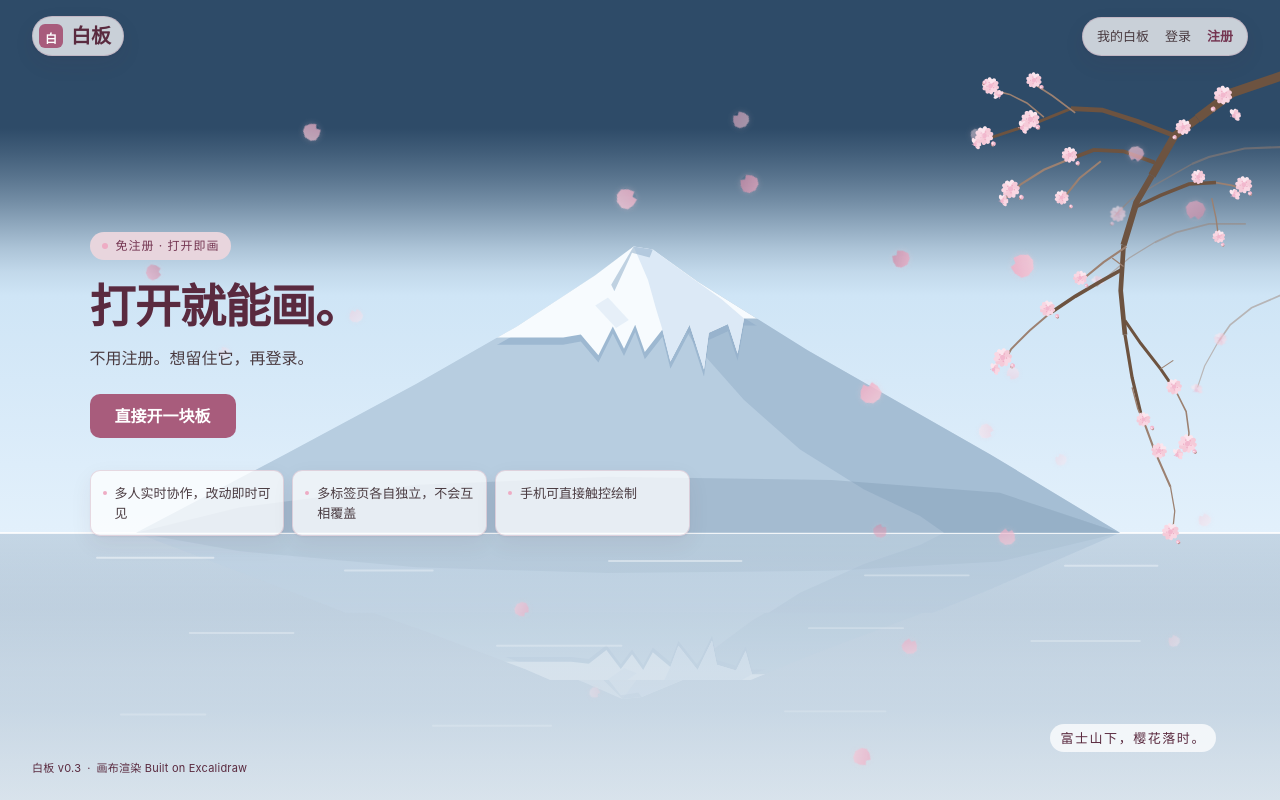
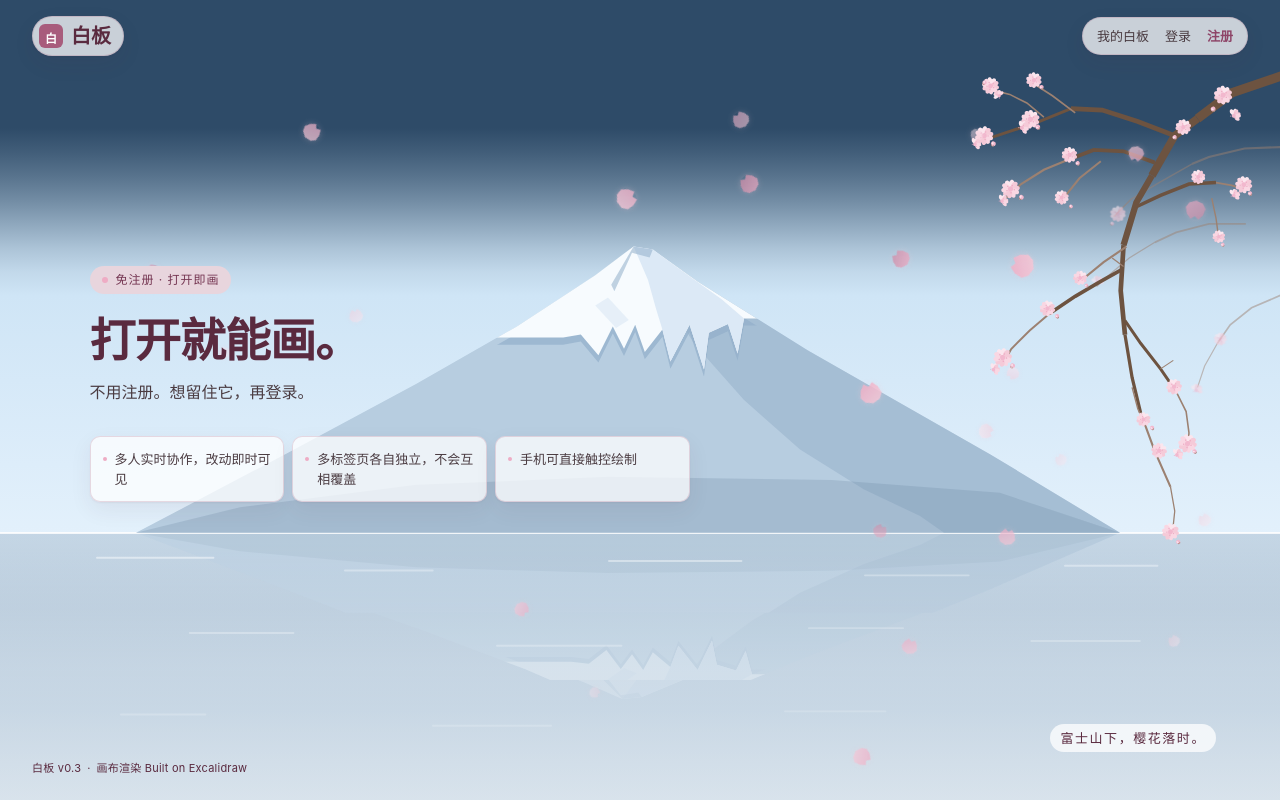
Before and after one commit to cherryi6081/Sakura-Whiteboard, a React (Vite) app in the folder apps/web/: page / in a window 1280 px wide. Built offline with nearby package versions, Linux system fonts and the light colour scheme.

Commit message:
首页改为纯展示页：移除全部可交互入口与建板请求

```diff
--- a/apps/web/src/home/HomePage.tsx
+++ b/apps/web/src/home/HomePage.tsx
@@ -1,85 +1,31 @@
-import { useEffect, useState } from "react";
-import { createBoard } from "../boards/boardsApi";
-import { recordRecentBoard } from "../boards/recentBoards";
-import { IconAlert } from "../ui/icons";
 import { FujiScene } from "./FujiScene";
 
 /**
- * 首页 / 入口：**免注册直接开板**是唯一主行动点（视觉方案 §4.1）。
- * 建板失败就地内联提示，不整页替换、不弹 alert；配额 429 引导去登录。
+ * 首页 / 纯展示页：只呈现品牌、文案与场景。
+ *
+ * 这里没有任何可交互控件，也不发起任何网络请求；登录与白板入口只能靠直接访问
+ * `/login`、`/boards`（以及 `/board/:id`）到达。顶栏里的三个词条是纯文本标注，
+ * 不带链接、hover 与焦点行为。
  */
 export function HomePage() {
-  const [busy, setBusy] = useState(false);
-  const [slow, setSlow] = useState(false);
-  const [error, setError] = useState<{ kind: "quota" | "error"; message: string } | null>(null);
-  const [offline, setOffline] = useState(() => (typeof navigator === "undefined" ? false : !navigator.onLine));
-
-  useEffect(() => {
-    const on = () => setOffline(false);
-    const off = () => setOffline(true);
-    window.addEventListener("online", on);
-    window.addEventListener("offline", off);
-    return () => {
-      window.removeEventListener("online", on);
-      window.removeEventListener("offline", off);
-    };
-  }, []);
-
-  const start = async () => {
-    if (busy || offline) return;
-    setError(null);
-    setBusy(true);
-    const slowTimer = window.setTimeout(() => setSlow(true), 400);
-    const result = await createBoard();
-    window.clearTimeout(slowTimer);
-    setSlow(false);
-    setBusy(false);
-
-    if (result.ok) {
-      recordRecentBoard({ id: result.data.id, title: result.data.title });
-      window.location.href = `/board/${result.data.id}`;
-      return;
-    }
-    if (result.status === 429 && result.code === "QUOTA_EXCEEDED") {
-      setError({ kind: "quota", message: "这个浏览器已建满 3 块临时板。登录后可以继续，临时板也能一起转入账号。" });
-      return;
-    }
-    setError({ kind: "error", message: "没开成，再试一次。" });
-  };
-
-  const quotaFull = error?.kind === "quota";
-
   return (
     <div className="wb-home">
       {/* 场景铺满整个视口，绝对定位在内容之下；aria-hidden + pointer-events: none */}
       <FujiScene />
 
       <header className="wb-home__top">
-        <a className="wb-brand" href="/">
+        <span className="wb-brand">
           <span className="wb-brand__mark" aria-hidden>
             白
           </span>
           白板
-        </a>
-        <nav className="wb-home__nav" aria-label="账户入口">
-          <a className="wb-home__nav-link" href="/boards">
-            我的白板
-          </a>
-          <a className="wb-home__nav-link" href="/login">
-            登录
-          </a>
-          <a className="wb-home__nav-link wb-home__nav-link--strong" href="/register">
-            注册
-          </a>
-        </nav>
+        </span>
+        <p className="wb-home__nav">
+          <span className="wb-home__nav-item">我的白板</span>
+          <span className="wb-home__nav-item">登录</span>
+          <span className="wb-home__nav-item wb-home__nav-item--strong">注册</span>
+        </p>
       </header>
-
-      {offline ? (
-        <div className="wb-banner wb-banner--warning" role="status">
-          <IconAlert />
-          <span>连不上服务器，恢复网络后就能继续。</span>
-        </div>
-      ) : null}
 
       <div className="wb-home__stage">
         <main className="wb-home__main">
@@ -89,41 +35,6 @@ export function HomePage() {
           </p>
           <h1 className="wb-home__headline">打开就能画。</h1>
           <p className="wb-home__lead">不用注册。想留住它，再登录。</p>
-
-          <div className="wb-home__action">
-            {quotaFull ? (
-              <a className="wb-btn wb-btn--primary wb-btn--lg" href="/login?next=%2Fboards">
-                登录并继续
-              </a>
-            ) : (
-              <button
-                className="wb-btn wb-btn--primary wb-btn--lg"
-                type="button"
-                onClick={() => void start()}
-                disabled={busy || offline}
-                data-testid="home-create-board"
-              >
-                {busy ? <span className="wb-spinner" aria-hidden /> : null}
-                {busy ? (slow ? "还在连接…" : "正在准备画布…") : "直接开一块板"}
-              </button>
-            )}
-
-            {error ? (
-              <div className={`wb-inline-note wb-inline-note--${error.kind === "quota" ? "warning" : "danger"}`} role="alert">
-                <IconAlert />
-                <span>{error.message}</span>
-                {error.kind === "error" ? (
-                  <button
-                    className="wb-btn wb-btn--ghost wb-btn--sm wb-btn--danger-text"
-                    type="button"
-                    onClick={() => void start()}
-                  >
-                    重试
-                  </button>
-                ) : null}
-              </div>
-            ) : null}
-          </div>
 
           <ul className="wb-home__points">
             <li className="wb-home__point">多人实时协作，改动即时可见</li>
--- a/apps/web/src/styles/pages.css
+++ b/apps/web/src/styles/pages.css
@@ -57,14 +57,12 @@
   /* 单独建立层叠上下文，场景层 z-index:0 不会盖住其他页面的浮层 */
   isolation: isolate;
   background: var(--sky-blue-top);
-  /* 首页作用域内把文字 token 切成浅底可读的深色版，子元素（含状态条）自动跟随 */
+  /* 首页作用域内把文字 token 切成浅底可读的深色版（纯展示页没有次级/禁用文字） */
   --text-primary: var(--day-text-primary);
   --text-secondary: var(--day-text-secondary);
-  --text-weak-readable: var(--day-text-weak);
-  --text-disabled: var(--neutral-500);
 }
 
-/* 顶栏与页脚压在场景之上，导航与版权始终可点 */
+/* 顶栏与页脚压在场景之上；首页是纯展示页，里面没有可聚焦/可点击元素 */
 .wb-home__top {
   position: relative;
   z-index: 2;
@@ -76,11 +74,13 @@
   padding: var(--space-4) var(--space-8);
 }
 
+/* 顶栏词条组：只是纯文本标注，不承接任何交互，所以没有 hover / 焦点 / 下划线 */
 .wb-home__nav {
+  margin: 0;
   display: flex;
   align-items: center;
   gap: var(--space-4);
-  /* 顶栏落在顶部深蓝里：导航自成一枚浅色胶囊，深色链接始终合在浅底上 */
+  /* 顶栏落在顶部深蓝里：词条组自成一枚浅色胶囊，深色文字始终合在浅底上 */
   padding: 6px 14px;
   background: var(--day-card-surface);
   border: 1px solid var(--day-card-line);
@@ -88,24 +88,14 @@
   box-shadow: var(--day-card-shadow);
 }
 
-.wb-home__nav-link {
+.wb-home__nav-item {
   padding: 2px 0;
   font-size: var(--text-caption);
   line-height: var(--lh-caption);
   color: var(--text-secondary);
-  text-decoration: none;
-  border-bottom: 1px solid transparent;
-  transition:
-    color var(--dur-base) var(--ease-standard),
-    border-color var(--dur-base) var(--ease-standard);
 }
 
-.wb-home__nav-link:hover {
-  color: var(--rose-700);
-  border-bottom-color: var(--rose-300);
-}
-
-.wb-home__nav-link--strong {
+.wb-home__nav-item--strong {
   font-weight: 600;
   color: var(--rose-700);
 }
@@ -166,14 +156,6 @@
   font-size: var(--text-subtitle);
   line-height: var(--lh-subtitle);
   color: var(--text-secondary);
-}
-
-.wb-home__action {
-  margin-top: var(--space-6);
-  display: flex;
-  flex-direction: column;
-  align-items: flex-start;
-  gap: var(--space-3);
 }
 
 /* 能力点做成三张小卡：填补信息密度，又不会堆成一堵墙 */
@@ -339,7 +321,7 @@
 /* 右侧前景樱花枝：静态 SVG，锚在右上角 */
 .wb-scene__branch {
   position: absolute;
-  /* 从右上角下方一点进入，避开顶栏导航，避免枝条压住“登录/注册” */
+  /* 从右上角下方一点进入，避开顶栏词条，避免枝条压住“我的白板 / 登录 / 注册” */
   top: 7%;
   right: 0;
   width: min(44%, 560px);
@@ -583,22 +565,9 @@
   color: var(--rose-900);
 }
 
-.wb-home__note {
-  margin-top: var(--space-3);
-}
-
-/* ---------- 浅粉首页：品牌、导航与题词在浅底上的收口 ---------- */
+/* ---------- 浅粉首页：品牌与题词在浅底上的收口 ---------- */
 .wb-home .wb-brand {
   color: var(--rose-900);
-}
-
-.wb-home__nav-link:hover {
-  color: var(--rose-800);
-  border-bottom-color: var(--rose-500);
-}
-
-.wb-home__nav-link--strong {
-  color: var(--rose-800);
 }
 
 /* 状态条与按钮不再做深底适配：直接沿用全局浅底一套 token */
@@ -1334,12 +1303,7 @@
     gap: var(--space-3);
   }
 
-  /* 移动端：主按钮全宽 48 高；能力点收成一行文案（§4.1） */
-  .wb-home__action > .wb-btn {
-    align-self: stretch;
-    height: var(--control-h-xl);
-  }
-
+  /* 移动端：能力点收成一行文案（§4.1） */
   .wb-home__points {
     display: none;
   }
--- a/apps/web/src/styles/tokens.css
+++ b/apps/web/src/styles/tokens.css
@@ -132,7 +132,6 @@
   /* 浅底文字 / 表面 / 状态色（只在首页作用域内覆盖全局 token） */
   --day-text-primary: var(--rose-900);
   --day-text-secondary: var(--neutral-800);
-  --day-text-weak: var(--neutral-700);
   /* 半透明白粉浮层：叠在浅蓝天空与浅蓝山体上都成立，实际叠色对比度见交付表格 */
   --day-card-surface: color-mix(in srgb, var(--paper) 74%, transparent);
   --day-card-line: color-mix(in srgb, var(--rose-600) 22%, transparent);
```
